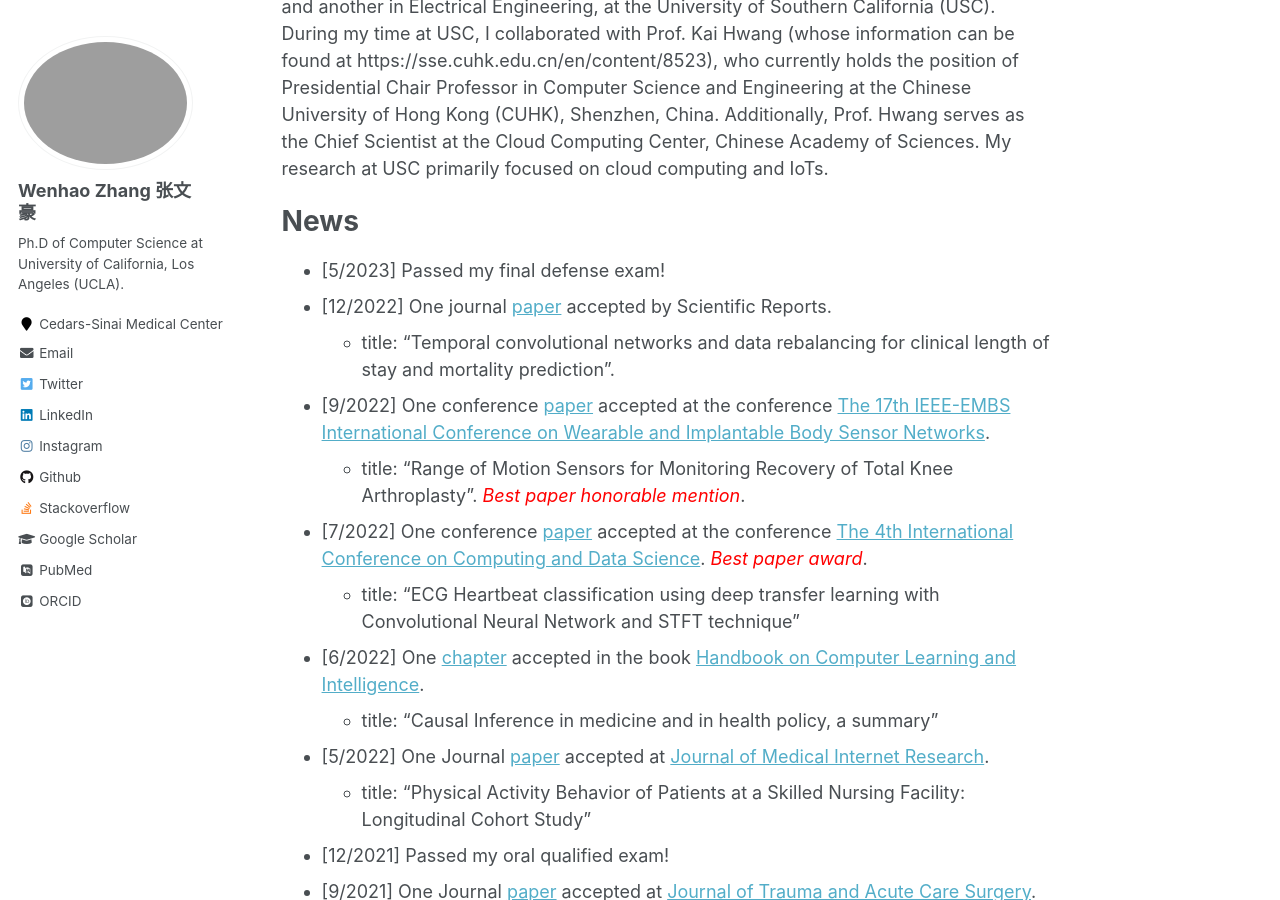
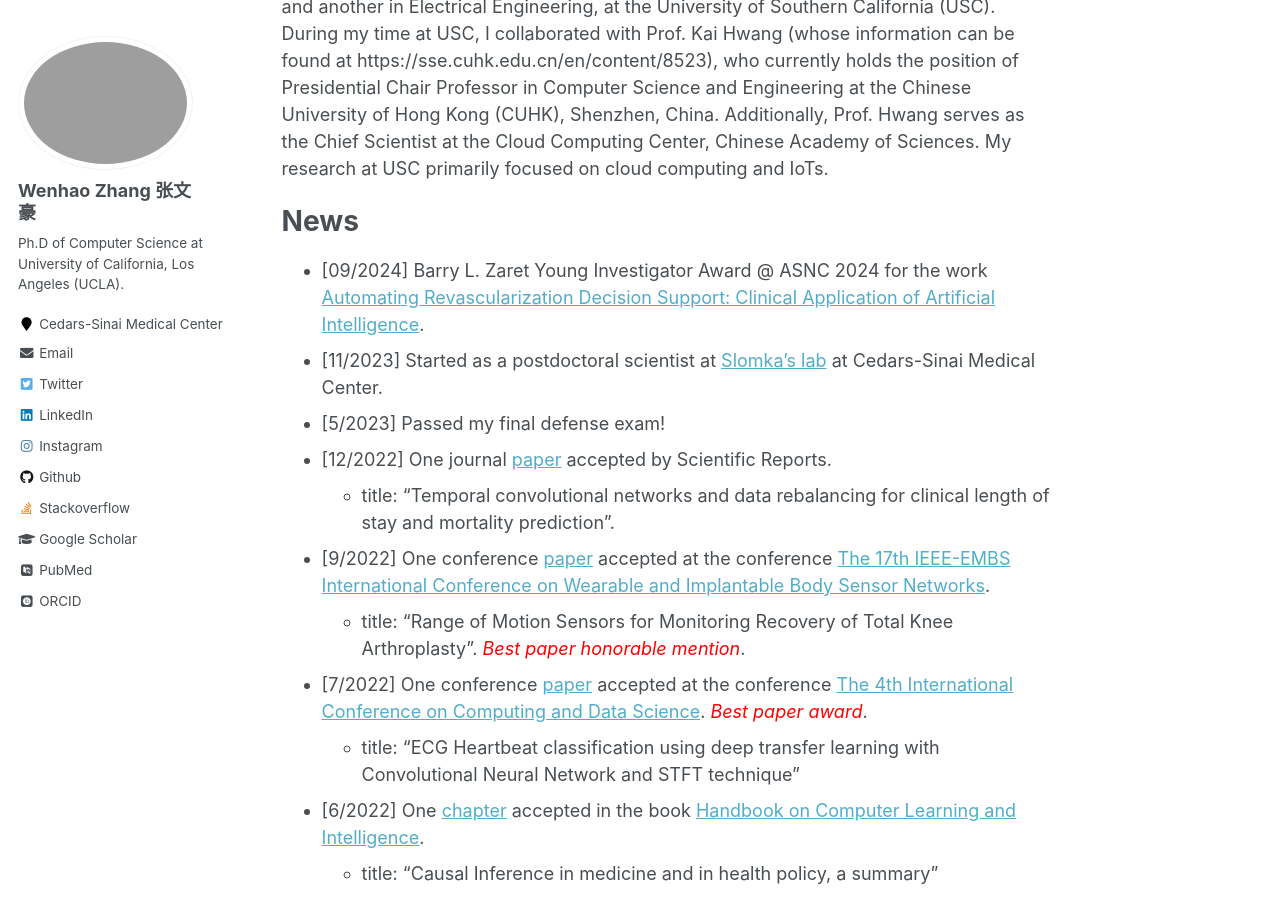
Before and after one commit to wenhaoz-fengcai/wenhaoz-fengcai.github.io, a Jekyll site: the page built from _pages/about.md, in a window 1280 px wide and 900 px high, scrolled down 380 px. Built offline with Jekyll 4.4.1, drawn with Linux system fonts in a browser that asks for light colours; some web fonts are replaced.

Commit message:
Update about.md

```diff
--- a/_pages/about.md
+++ b/_pages/about.md
@@ -13,7 +13,9 @@ I completed my doctoral degree in Computer Science from the University of Califo
 Before joining UCLA, I pursued two Master of Science degrees, one in Computer Science and another in Electrical Engineering, at the University of Southern California (USC). During my time at USC, I collaborated with Prof. Kai Hwang (whose information can be found at https://sse.cuhk.edu.cn/en/content/8523), who currently holds the position of Presidential Chair Professor in Computer Science and Engineering at the Chinese University of Hong Kong (CUHK), Shenzhen, China. Additionally, Prof. Hwang serves as the Chief Scientist at the Cloud Computing Center, Chinese Academy of Sciences. My research at USC primarily focused on cloud computing and IoTs.
 
 News
-======
+=====
+* [09/2024] Barry L. Zaret Young Investigator Award @ ASNC 2024 for the work [Automating Revascularization Decision Support: Clinical Application of Artificial Intelligence](https://www.journalofnuclearcardiology.org/article/S1071-3581(24)00677-9/fulltext).
+* [11/2023] Started as a postdoctoral scientist at [Slomka's lab](https://www.cedars-sinai.edu/health-sciences-university/research/labs/slomka.html) at Cedars-Sinai Medical Center.
 * [5/2023] Passed my final defense exam!
 * [12/2022] One journal [paper](hhttps://www.nature.com/articles/s41598-022-25472-z) accepted by Scientific Reports.
   - title: "Temporal convolutional networks and data rebalancing for clinical length of stay and mortality prediction".
```
